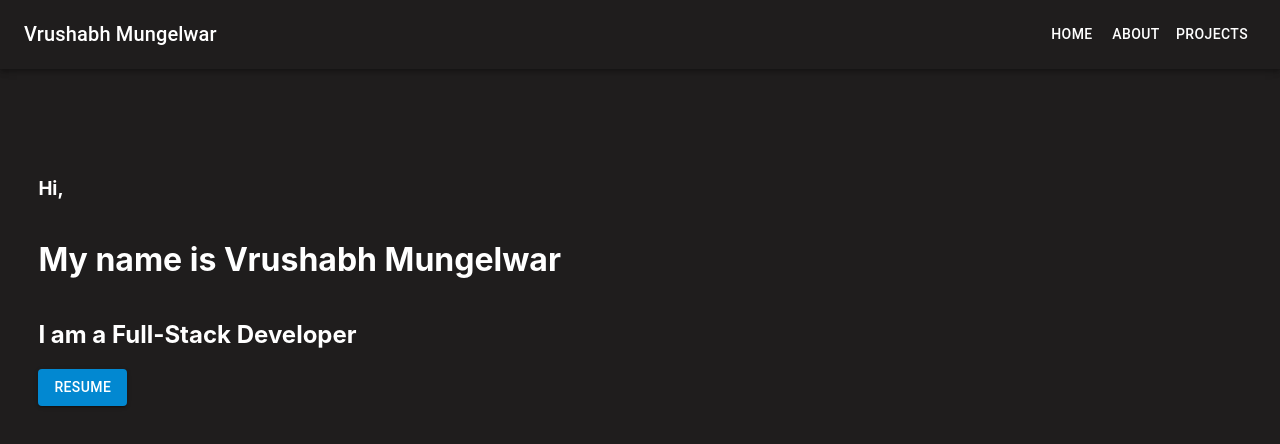
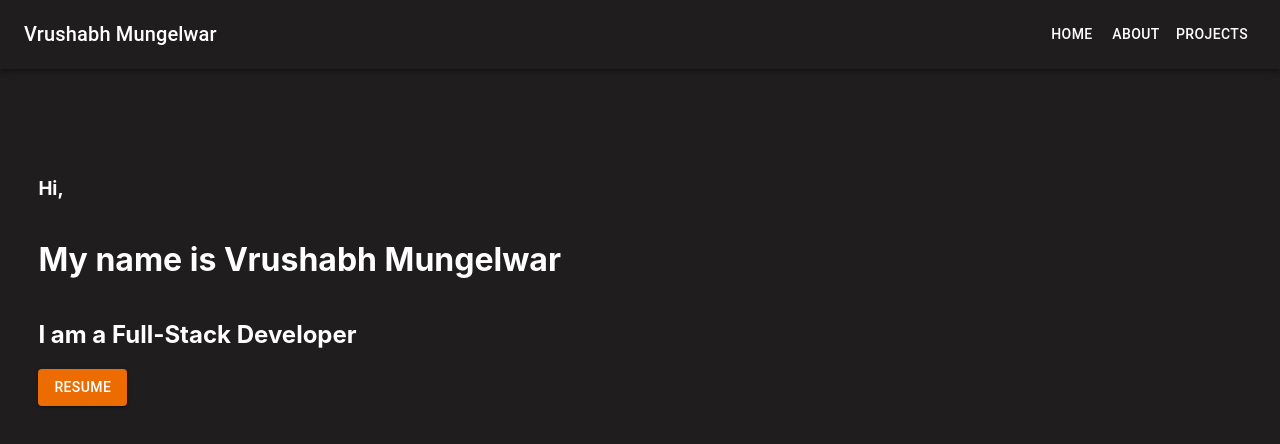
Before and after one commit to vrushabhmungelwar/portfolio, a React (Create React App) app: page /projects in a window 1280 px wide. Shown: the top 444 px of the page. Built offline with nearby package versions, Linux system fonts and the light colour scheme.

Commit message:
initial commit

```diff
--- a/src/Home.js
+++ b/src/Home.js
@@ -8,7 +8,7 @@ export function Home() {
       <h2>I am a Full-Stack Developer</h2>
       <Button
         href="https://drive.google.com/file/d/1jmuhJlK80jx8-zlrsNOA0qQewRGTFvap/view"
-        color="info"
+        color="warning"
         variant="contained"
         target="_blank"
       >
```
